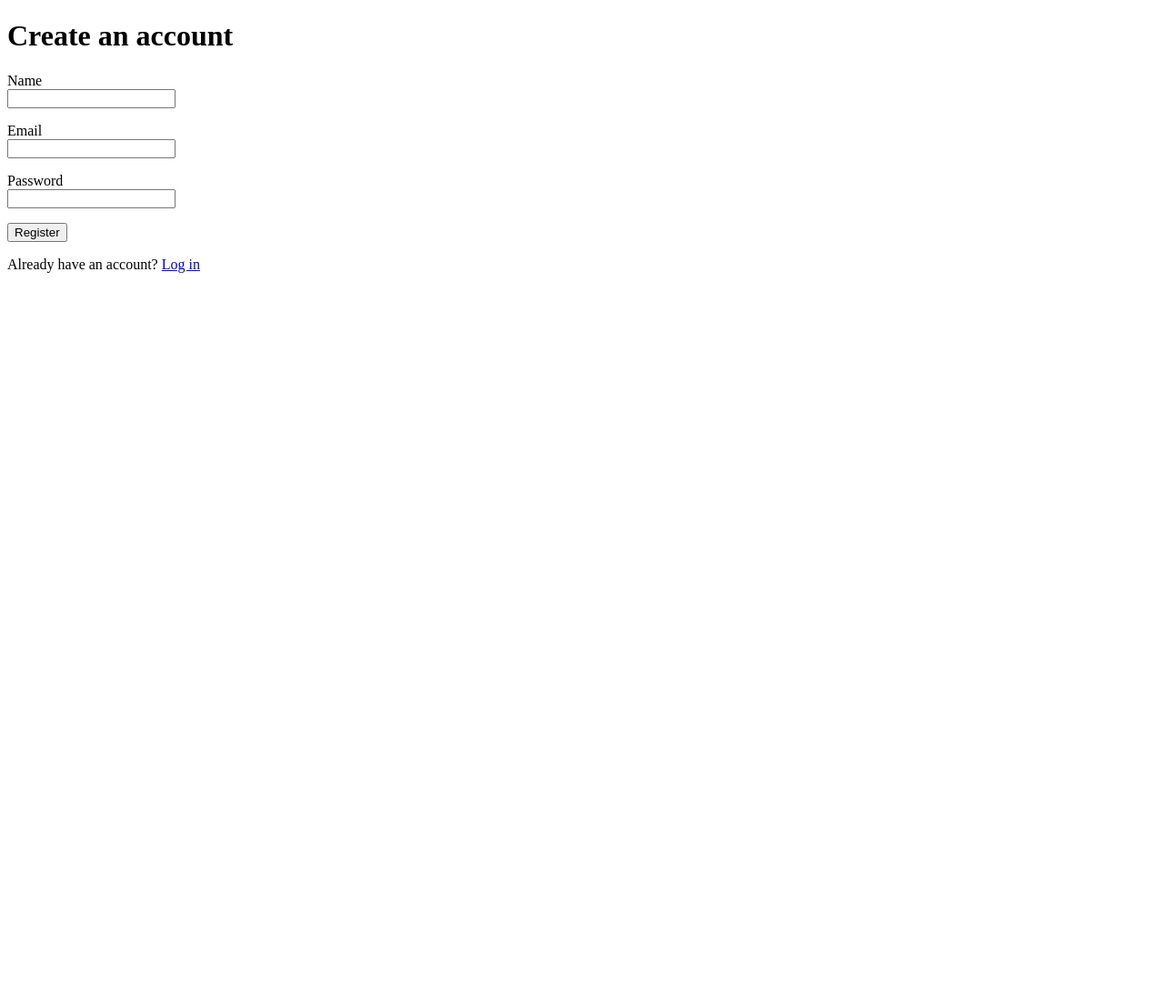
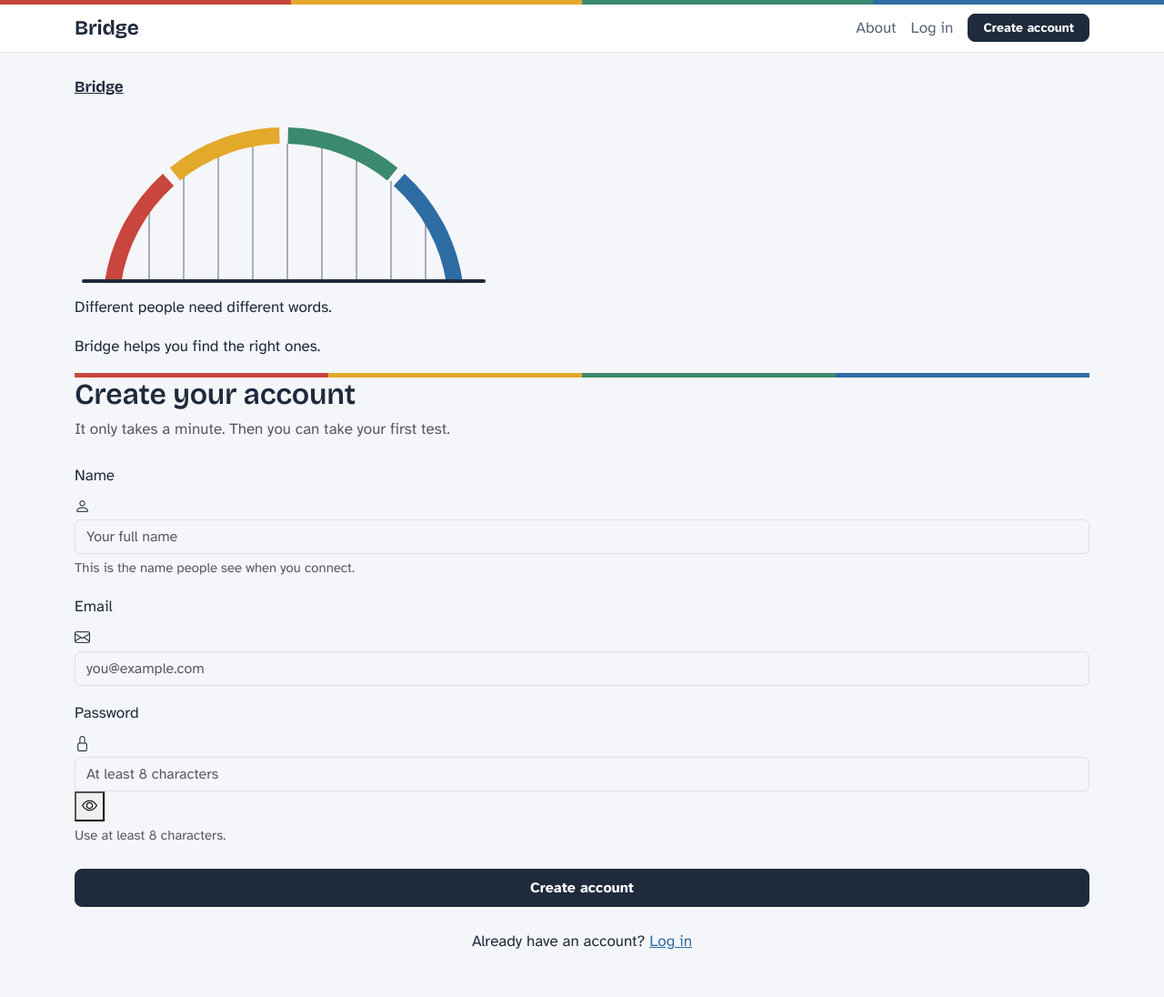
Before and after one commit to enuriuyanage16-cell/communication-relationship-recommender-app, a Flask app: page /register in a window 1280 px wide. Shown: the whole page at 91% size. Before the commit the page ends 300 px from the top, so only its background shows below. Run offline with Flask 3, Linux system fonts and the light colour scheme; some libraries are stand-ins or nearby versions.

Commit message:
Redesign register page

```diff
--- a/templates/register.html
+++ b/templates/register.html
@@ -1,19 +1,42 @@
-<!DOCTYPE html>
-<html>
-<head>
-    <title>Register</title>
-</head>
-<body>
-    <h1>Create an account</h1>
-    {% if error %}
-    <p style="color: red;">{{ error }}</p>
-    {% endif %}
-    <form method="POST" action="/register">
-        <p>Name<br><input type="text" name="name" required></p>
-        <p>Email<br><input type="email" name="email" required></p>
-        <p>Password<br><input type="password" name="password" minlength="8" required></p>
-        <button type="submit">Register</button>
-    </form>
-    <p>Already have an account? <a href="/login">Log in</a></p>
-</body>
-</html>
+{% extends "base.html" %}
+{% block title %}Create account{% endblock %}
+{% block content %}
+<div class="auth-card">
+    {% include "_auth_side.html" %}
+    <div class="auth-form">
+        <h1 class="h2 mb-1">Create your account</h1>
+        <p class="text-body-secondary mb-4">It only takes a minute. Then you can take your first test.</p>
+
+        {% if error %}
+        <div class="alert alert-danger d-flex gap-2 align-items-start" role="alert">
+            <i class="bi bi-exclamation-circle" aria-hidden="true"></i><span>{{ error }}</span>
+        </div>
+        {% endif %}
+
+        <form method="post" action="/register">
+            <label for="name" class="form-label">Name</label>
+            <div class="input-icon">
+                <i class="bi bi-person" aria-hidden="true"></i>
+                <input type="text" class="form-control" id="name" name="name" placeholder="Your full name" maxlength="50" autocomplete="name" required>
+            </div>
+            <div class="form-text mb-3">This is the name people see when you connect.</div>
+            <label for="email" class="form-label">Email</label>
+            <div class="input-icon mb-3">
+                <i class="bi bi-envelope" aria-hidden="true"></i>
+                <input type="email" class="form-control" id="email" name="email" placeholder="you@example.com" autocomplete="email" required>
+            </div>
+            <label for="password" class="form-label">Password</label>
+            <div class="input-icon">
+                <i class="bi bi-lock" aria-hidden="true"></i>
+                <input type="password" class="form-control" id="password" name="password" placeholder="At least 8 characters" minlength="8" autocomplete="new-password" required>
+                <button type="button" class="show-password" aria-label="Show password"><i class="bi bi-eye" aria-hidden="true"></i></button>
+            </div>
+            <div class="form-text mb-4">Use at least 8 characters.</div>
+            <button type="submit" class="btn btn-ink w-100 py-2">Create account</button>
+        </form>
+
+        <p class="text-center mt-4 mb-0">Already have an account? <a href="/login">Log in</a></p>
+    </div>
+</div>
+{% endblock %}
+{% block scripts %}{% include "_show_password.html" %}{% endblock %}
```
